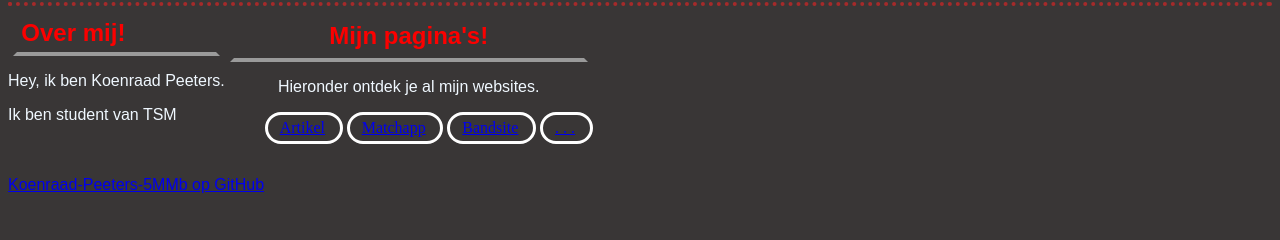
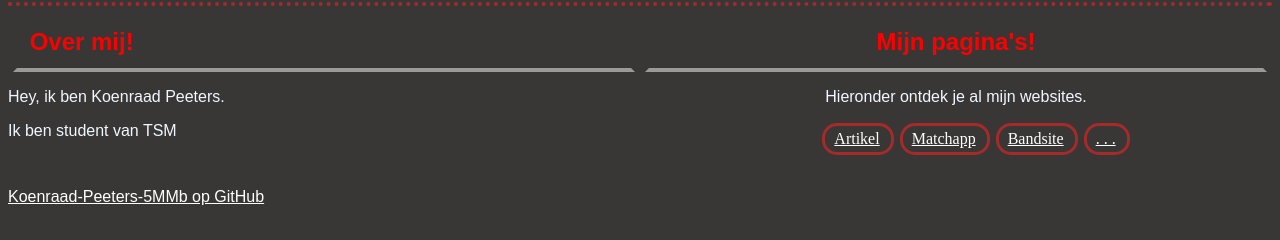
Before and after one commit to koenraad-peeters-5mmb/Script, a plain HTML site: page index.html in a window 1280 px wide. Shown: the part 90-330 px from the top of the page. Drawn offline with Linux system fonts and the light colour scheme.

Commit message:
verbetering aan css

```diff
--- a/style.css
+++ b/style.css
@@ -34,8 +34,12 @@ li {
     display: flex;
 }
 
+.col {
+    width: 50%;
+}
+
 a:hover {
-    color: rgb(255, 255, 255);
+    color: rgb(255, 0, 0);
 
 }
 
@@ -43,10 +47,11 @@ li {
     display: inline-block;
     padding: 4px;
     border-style:solid;
-    border-color: rgb(255, 255, 255);
-    border-radius: 15pt;
-    padding-left: 9pt;
-    padding-right: 11pt;
+    border-color: brown;
+    border-radius: 15px;
+    padding-left: 9px;
+    padding-right: 11px;
+    margin: 1px;
 }
 
 li:hover {
@@ -56,3 +61,5 @@ li:hover {
 .right {
     text-align: center;
 }
+
+a { color: #ffffff; }
```
